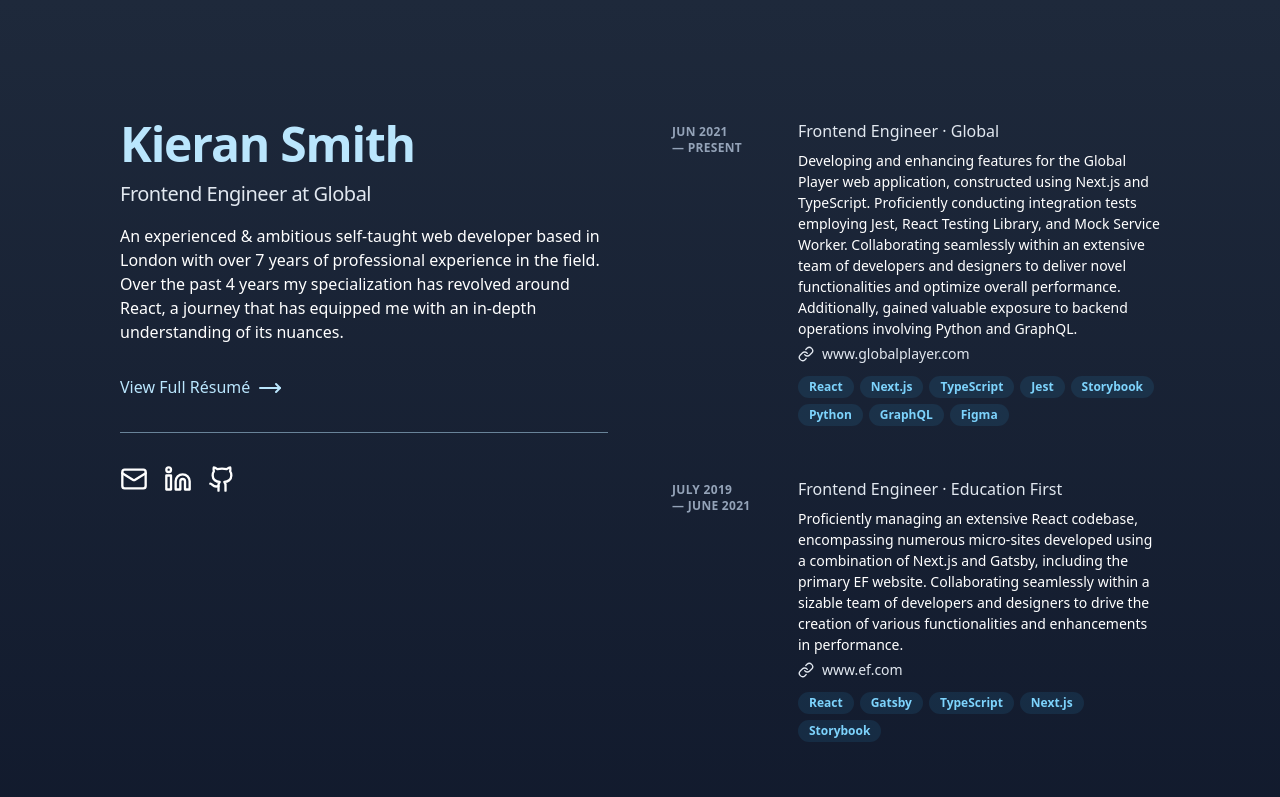
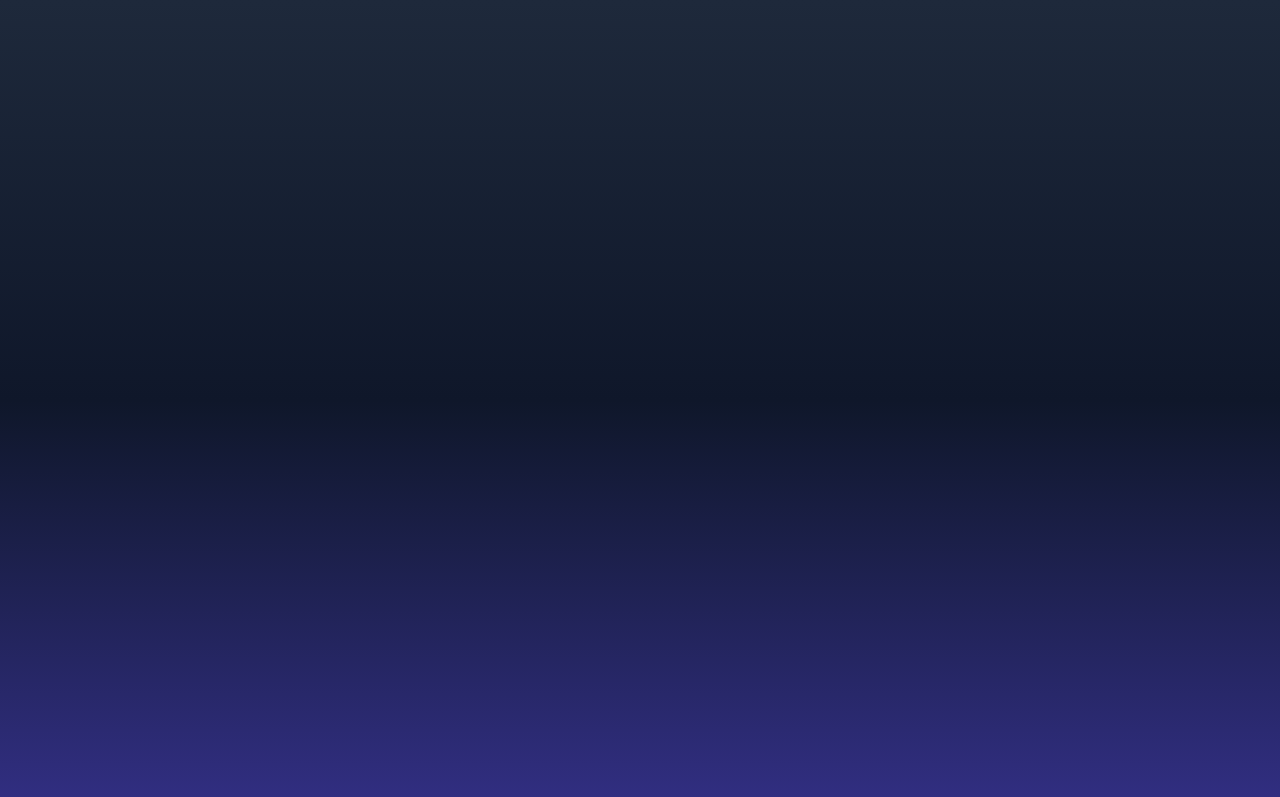
Before and after one commit to kieranbs96/kieransmith.co.uk, a Next.js app: page / in a window 1280 px wide. Shown: the top 797 px of the page. Built offline with nearby package versions, Linux system fonts and the light colour scheme.

Commit message:
chore: debug

```diff
--- a/app/(user)/page.tsx
+++ b/app/(user)/page.tsx
@@ -33,7 +33,7 @@ export default function Home() {
 
   return (
     <div className="mb-4 grid grid-cols-1 gap-x-4 gap-y-8 lg:grid-cols-6 lg:gap-y-12">
-      <div className="col-span-6 p-6 lg:col-span-3">
+      {/* <div className="col-span-6 p-6 lg:col-span-3">
         <Intro />
       </div>
       <div className="col-span-6 flex flex-col gap-8 p-6 lg:col-span-3">
@@ -53,7 +53,7 @@ export default function Home() {
         <GridItem className="col-span-3 bg-blue-300 text-stone-700 lg:col-span-1">
           <Project project={projects[2]} />
         </GridItem>
-      </div>
+      </div> */}
     </div>
   );
 }
--- a/components/Portfolio/Intro.tsx
+++ b/components/Portfolio/Intro.tsx
@@ -4,7 +4,7 @@ import { Separator } from '../ui/separator';
 
 const Intro = () => {
   return (
-    <div className="">
+    <div>
       <h1 className="text-4xl font-bold tracking-tight text-sky-200 sm:text-5xl">
         <a href="/">Kieran Smith</a>
       </h1>
```
